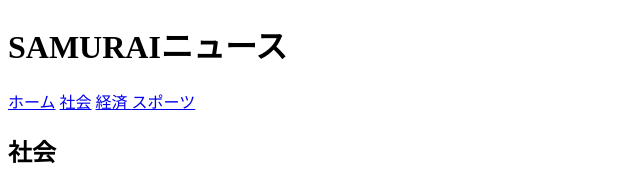
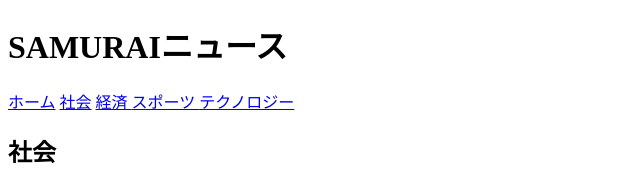
Before and after one commit to Futoshi-Hirata/github-basic-kadai, a plain HTML site: page kadai_008/kadai_008.html in a window 1280 px wide. Shown: the top 184 px of the page, without its empty margins (0-640 px from the left). Drawn offline with Linux system fonts and the light colour scheme.

Commit message:
kadai_008.htmlを更新

```diff
--- a/kadai_008/kadai_008.html
+++ b/kadai_008/kadai_008.html
@@ -22,6 +22,7 @@
         </a>
 
         <a href="https://www.sejuku.net/?_gl=1*ia39no*_gcl_au*MTMwNjc1NTY3MC4xNzQ0MDEyMjUx*_ga*MTI5OTc3OTc0OC4xNzQ0MDEyMjUx*_ga_8Y6TNFRTP7*MTc0NDcxMTA4MS4yNi4xLjE3NDQ3MTUzMzAuNjAuMC4w">
+            テクノロジー
         </a>
     </nav>
   </header>
```
